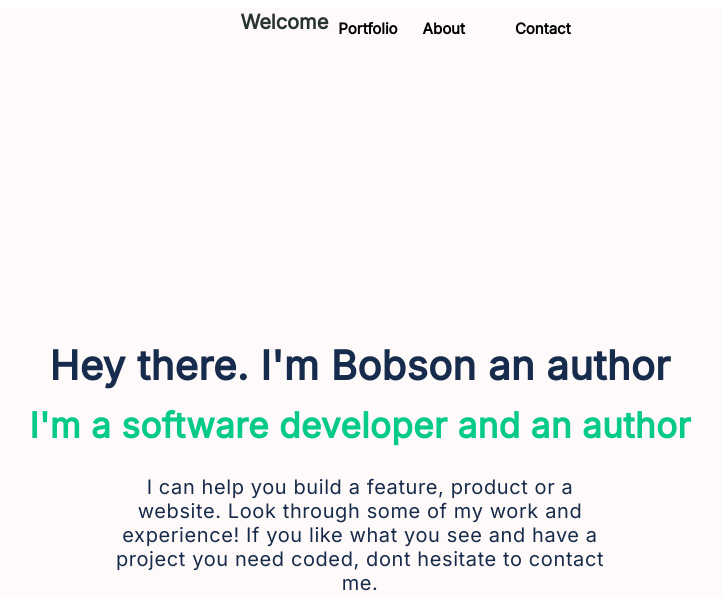
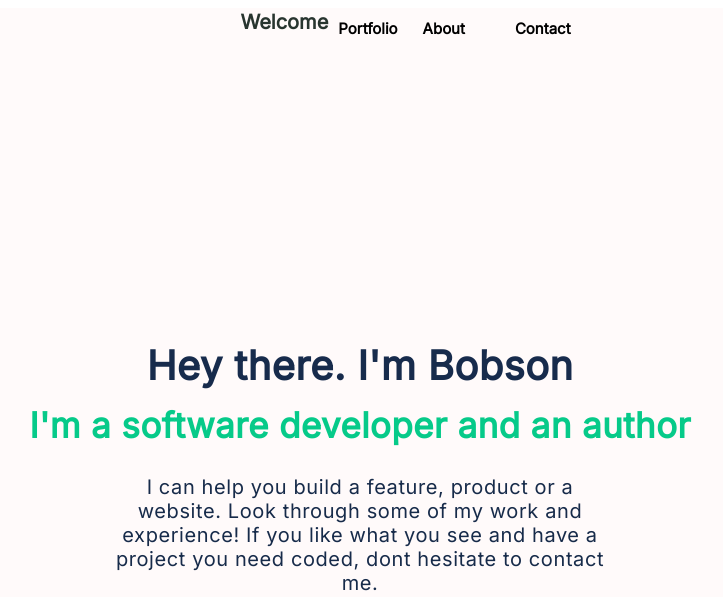
Before and after one commit to KALUNGI-J-BOBSON/Mobile-Portfolio-First, a website: page index.html in a window 1280 px wide. Shown: the top 597 px of the page, without its empty margins (280-1003 px from the left). Drawn offline with Linux system fonts and the light colour scheme.

Commit message:
modified  index.html file

```diff
--- a/index.html
+++ b/index.html
@@ -30,7 +30,7 @@
     </header>
     <section>
       <div class="content">
-        <h1>Hey there. I'm Bobson an author</h1>
+        <h1>Hey there. I'm Bobson</h1>
         <h2>I'm a software developer and an author</h2>
         <P class = "supporting-text">I can help you build a feature, product or a website.
         Look through some of my work and experience!
```
